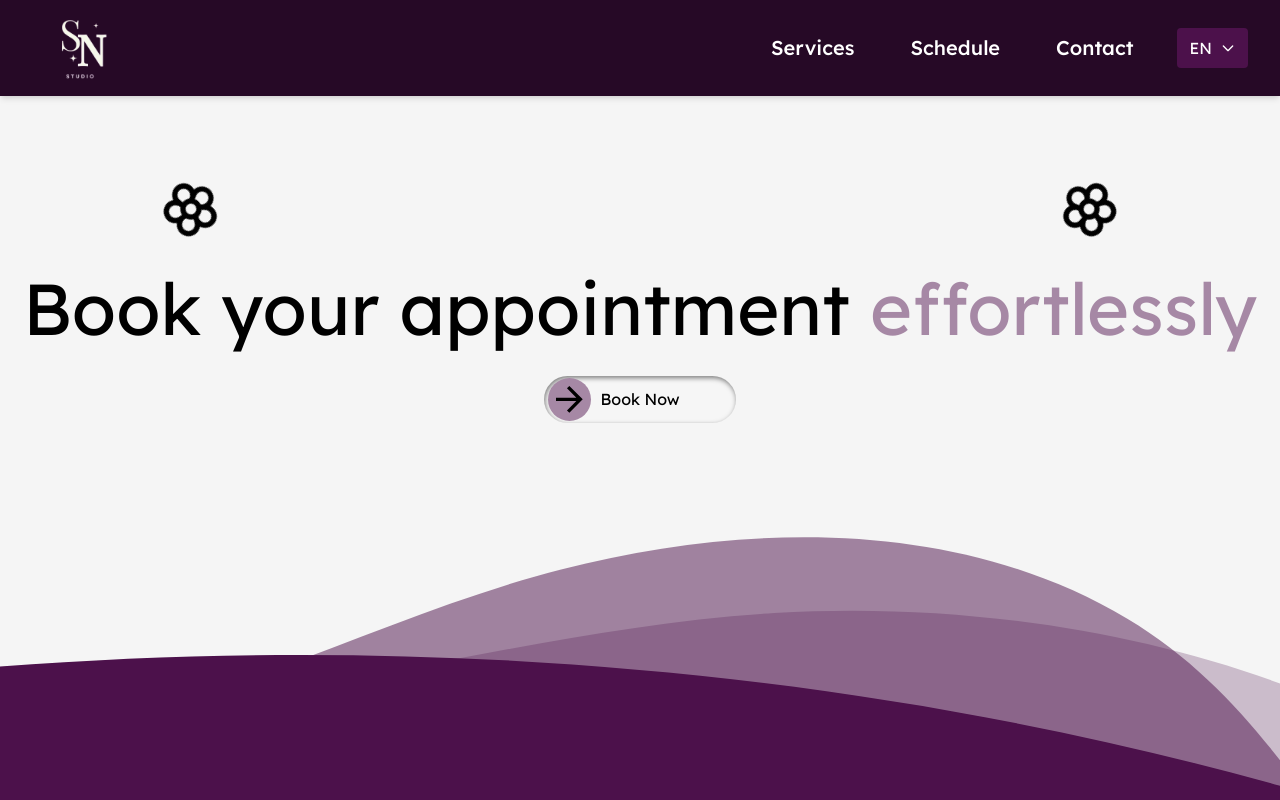
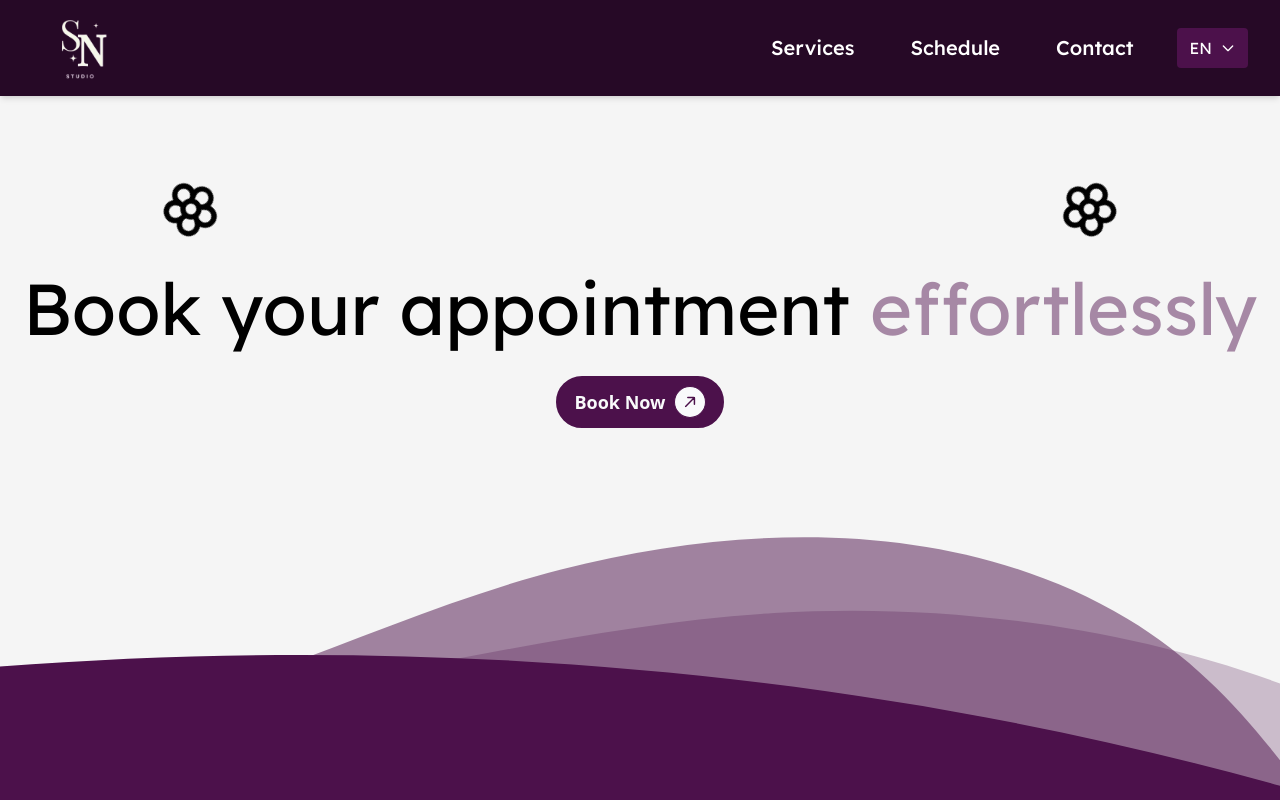
Before and after one commit to LMhdez/StudioSaraNails, a React (Vite) app in the folder StudioSaraNails/: page / in a window 1280 px wide. Built offline with nearby package versions, Linux system fonts and the light colour scheme.

Commit message:
new button

```diff
--- a/StudioSaraNails/src/pages/Home.jsx
+++ b/StudioSaraNails/src/pages/Home.jsx
@@ -4,6 +4,7 @@ import { useTranslation } from "react-i18next";
 import "../i18n";
 import "../styles/Home.css";
 import Flower from "../assets/flower.png";
+import { useNavigate } from "react-router-dom";
 
 export default function Home() {
 	const { t, i18n } = useTranslation();
@@ -12,6 +13,21 @@ export default function Home() {
 	const words = title.split(" ");
 	const lastWord = words.pop();
 	const rest = words.join(" ");
+
+	const navigate = useNavigate();
+
+	useEffect(() => {
+		// Bloquear scroll al montar
+		document.body.style.overflow = "hidden";
+		document.documentElement.style.overflow = "hidden";
+
+		// Desbloquear scroll al desmontar
+		return () => {
+			document.body.style.overflow = "";
+			document.documentElement.style.overflow = "";
+		};
+	}, []);
+
 	return (
 		<>
 			<TopBar></TopBar>
@@ -25,27 +41,15 @@ export default function Home() {
 						{rest} <span className="last-word">{lastWord}</span>
 					</h2>
 
-					<button type="button" className="btn-book-now">
-						<div className="btn-bg-container">
-							<div className="btn-bg-fill"></div>
-							<div className="btn-icon">
-								<div className="btn-icon-svg">
-									<svg
-										xmlns="http://www.w3.org/2000/svg"
-										fill="none"
-										viewBox="0 0 16 16"
-										height="100%"
-										width="100%"
-									>
-										<path
-											fill="currentColor"
-											d="M12.175 9H0V7H12.175L6.575 1.4L8 0L16 8L8 16L6.575 14.6L12.175 9Z"
-										></path>
-									</svg>
-								</div>
-							</div>
-						</div>
-						<div className="btn-text">{t("home.buttonText")}</div>
+					<button class="btn-book-now" type="button" onClick={() => navigate("/schedule")}>
+						{t("home.buttonText")}
+						<svg
+							xmlns="http://www.w3.org/2000/svg"
+							viewBox="0 0 16 19"
+							class="btn-icon"
+						>
+							<path d="M7 18C7 18.5523 7.44772 19 8 19C8.55228 19 9 18.5523 9 18H7ZM8.70711 0.292893C8.31658 -0.0976311 7.68342 -0.0976311 7.29289 0.292893L0.928932 6.65685C0.538408 7.04738 0.538408 7.68054 0.928932 8.07107C1.31946 8.46159 1.95262 8.46159 2.34315 8.07107L8 2.41421L13.6569 8.07107C14.0474 8.46159 14.6805 8.46159 15.0711 8.07107C15.4616 7.68054 15.4616 7.04738 15.0711 6.65685L8.70711 0.292893ZM9 18L9 1H7L7 18H9Z"></path>
+						</svg>
 					</button>
 
 					<div class="custom-shape-divider-bottom-1754796570">
--- a/StudioSaraNails/src/styles/Home.css
+++ b/StudioSaraNails/src/styles/Home.css
@@ -24,76 +24,70 @@
 	@apply w-16 h-auto -rotate-45;
 }
 
+
+
 .btn-book-now {
-	@apply cursor-pointer relative bg-white/10 py-2 rounded-full max-w-full flex items-center justify-start
-         shadow-[inset_1px_2px_5px_#00000080] transition-all duration-700 ease-[cubic-bezier(0.51,0.026,0.368,1.016)];
-	min-width: 6rem;
-	min-height: 2.5rem;
+  @apply
+    font-sans flex justify-center gap-2 items-center mx-auto
+    text-lg text-gray-50
+    backdrop-blur-md lg:font-semibold isolation-auto border-2
+    relative z-10 px-4 py-2 overflow-hidden rounded-full
+    ;
+  position: relative;
+    background-color: var(--color-hover);
+    border-color: var(--color-hover);
+
 }
 
-@media (min-width: 640px) {
-	.btn-book-now {
-		min-width: 8.5rem;
-		min-height: 2.92rem;
-	}
+.btn-book-now::before {
+  content: "";
+  @apply
+    absolute w-full transition-all duration-700 rounded-full
+    bg-white aspect-square -z-10;
+  left: -100%;
+  top: 50%;
+  transform: translateY(-50%);
+  scale: 1;
+  transition-property: left, scale;
+  transition-duration: 0.7s, 0.5s;
+  transition-timing-function: ease;
 }
 
 .btn-book-now:hover {
-	background-color: var(--color-accent);
+  color:  var(--color-hover);
+  border-color: var(--color-hover);
 }
 
-/* Container da background */
-.btn-bg-container {
-	@apply absolute flex px-1 py-0.5 justify-start items-center inset-0;
-}
-
-/* Fundo que cresce */
-.btn-bg-fill {
-	@apply rounded-full transition-all duration-[1s] ease-[cubic-bezier(0.510,0.026,0.368,1.016)];
-	width: 0%;
-	background-color: var(--color-accent);
-}
-
-/* Quando hover no botão, aumenta a largura do fill */
-.btn-book-now:hover .btn-bg-fill {
-	width: 100%;
-}
-
-/* Ícone do botão */
-.btn-icon {
-	@apply rounded-full shrink-0 flex justify-center items-center  h-full aspect-square transition-all duration-[1s] ease-[cubic-bezier(0.510,0.026,0.368,1.016)];
-	background-color: var(--color-accent);
+.btn-book-now:hover::before {
+  left: 0;
+  scale: 2;
+  transition-duration: 0.7s, 0.5s;
 }
 
 .btn-book-now:hover .btn-icon {
-	background-color: black;
+  @apply rotate-90 bg-gray-50 ;
+  border-color: var(--color-hover);
 }
 
-/* SVG do ícone */
-.btn-icon-svg {
-	@apply text-black transition-all duration-[1s] ease-[cubic-bezier(0.510,0.026,0.368,1.016)] p-2;
-	font-size: 0.8rem;
-	transform-origin: center;
-	transition-property: color, transform;
-	transition-duration: 1s;
-	transition-timing-function: cubic-bezier(0.51, 0.026, 0.368, 1.016);
+
+.btn-icon {
+  @apply
+    w-8 h-8 flex justify-end bg-gray-50
+    text-gray-50 ease-linear duration-300 rounded-full
+    border p-2 rotate-45;
+    border-color: var(--color-hover);
 }
 
-/* Rotaciona no hover */
-.btn-book-now:hover .btn-icon-svg {
-	transform: rotate(-45deg);
-	color: var(--color-accent);
+
+.btn-icon path {
+
+  fill: var(--color-hover);
 }
 
-/* Texto do botão */
-.btn-text {
-  @apply pl-10 pr-10 text-black mx-4 transition-all duration-1000 ease-[cubic-bezier(0.51,0.026,0.368,1.016)];
-}
 
 .custom-shape-divider-bottom-1754796570 {
 	@apply absolute bottom-0 left-0 w-full overflow-hidden rotate-180;
 	line-height: 0;
-
 }
 
 .custom-shape-divider-bottom-1754796570 svg {
```
Lines whose indentation alone changed are shown as unchanged.
